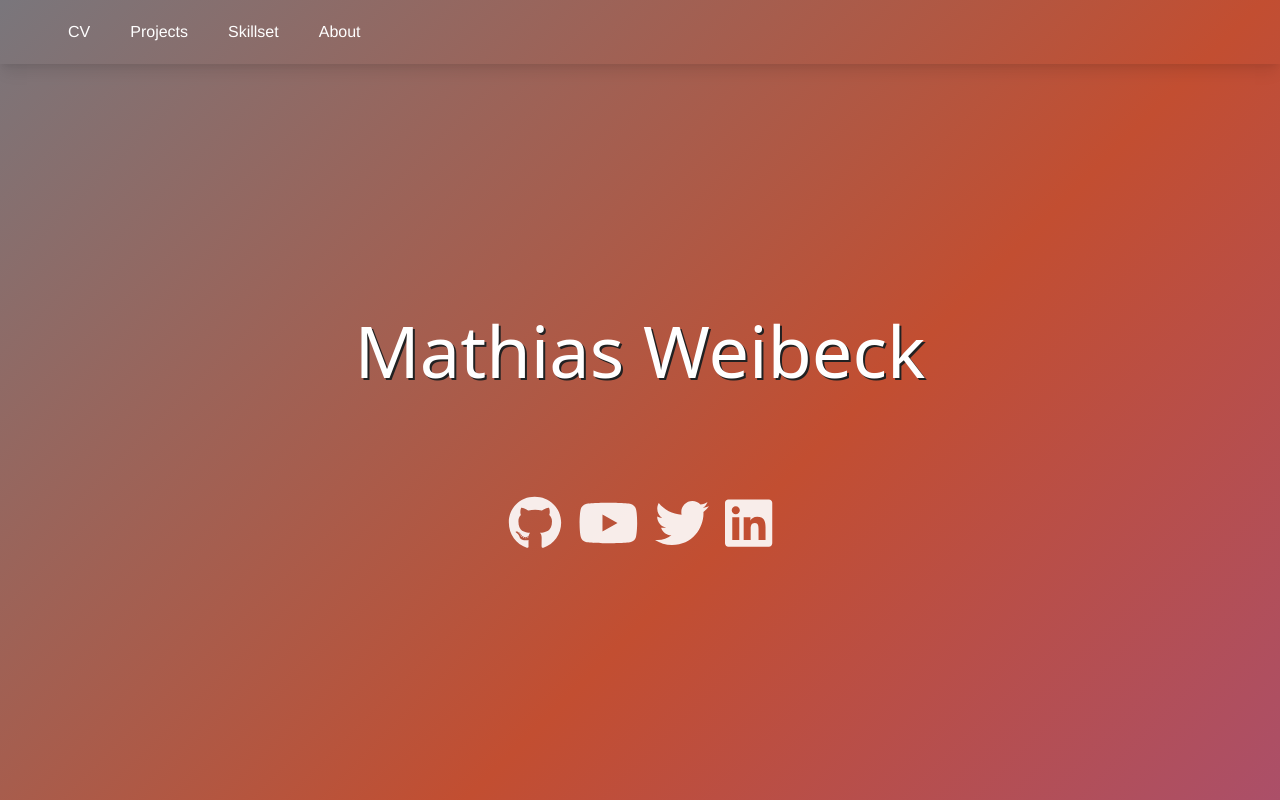
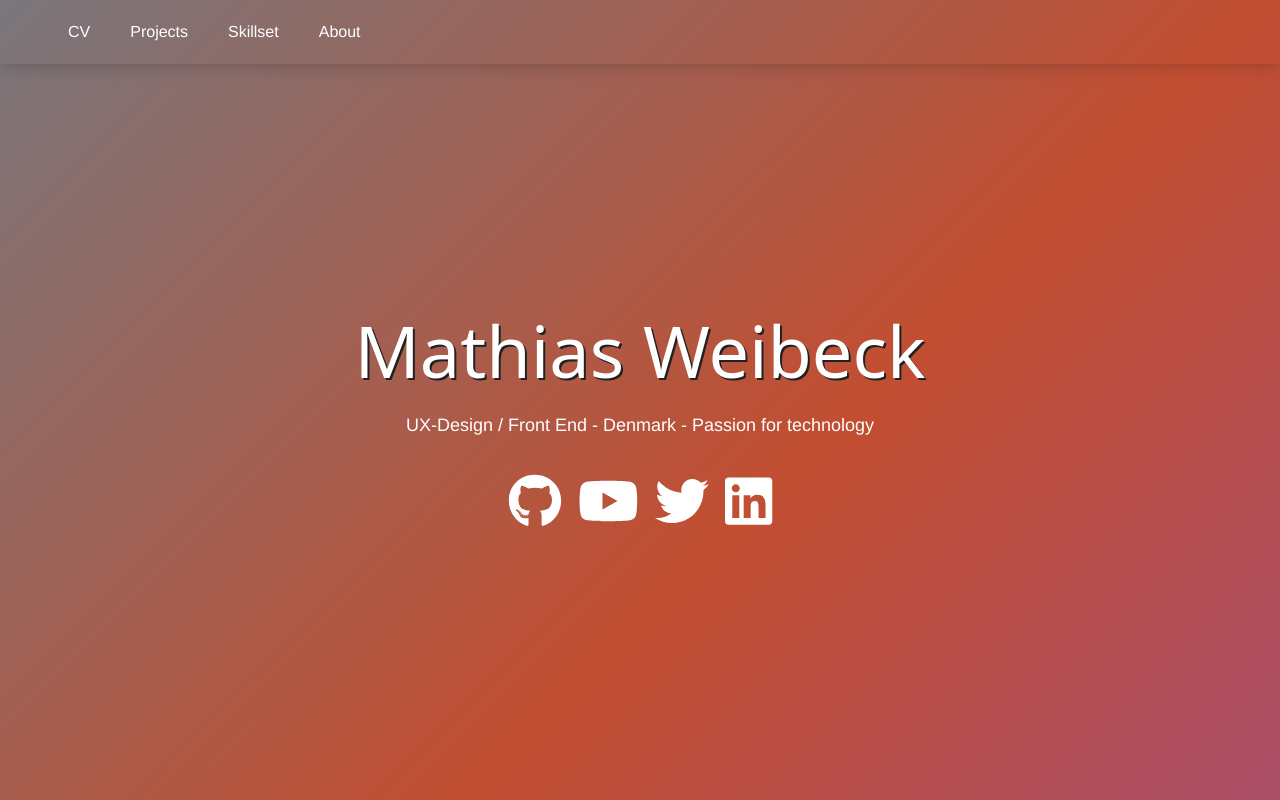
Before and after one commit to Weibeck/Portfolio, a Vue app: page /about in a window 1280 px wide. Built offline with nearby package versions, Linux system fonts and the light colour scheme.

Commit message:
Updated favicon, added summary text with animation, cleaned some code

```diff
--- a/src/App.vue
+++ b/src/App.vue
@@ -1,19 +1,13 @@
 <script setup>
 // This starter template is using Vue 3 <script setup> SFCs
 // Check out https://v3.vuejs.org/api/sfc-script-setup.html#sfc-script-setup
-import Persona from './components/Front.vue'
+import Persona from './components/Home.vue'
 </script>
 
 <template>
 <Persona
 name="Mathias Weibeck"
-sum="UX Designer"
-github="https://github.com/Weibeck"
-facebook=""
-twitter=""
-linkedin=""
-instagram=""
-youtube=""
+sum="UX-Design / Front End - Denmark - Passion for technology"
 ></Persona>
 </template>
 
@@ -22,61 +16,4 @@ youtube=""
   font-family: Avenir, Helvetica, Arial, sans-serif;
 
 }
-// CSS Background/Gradiant
-body {
-  background: linear-gradient(-45deg, #7452ee, #c24e31, #23a6d5, #23d5ab);
-  background-size: 400% 400%;
-  animation: gradient 20s ease infinite;
-  height: 100vh;
-}
-
-@keyframes gradient {
-  0% {
-    background-position: 0% 50%;
-  }
-  50% {
-    background-position: 100% 50%;
-  }
-  100% {
-    background-position: 0% 50%;
-  }
-}
-
-// Fade in name
-
-.main-wrap {
-  margin: 10px;
-}
-
-.main-wrap h1{
-  animation: fadeAnim ease 4s;
-  text-shadow: 2px 2px 0px #212122;
- }
-
-@keyframes fadeAnim {
-  0% {
-    opacity: 0;
-  }
-  100% {
-    opacity: 1;
-  }
-}
-
-// Transition header buttons
-.btn1-transition{
-  transition: 0.3s;
-}
-.btn1-transition:hover{
-  opacity: .7;
-  font-weight: 400;
-  -webkit-transform: scale(1.2);
-}
-
-// Transition social media buttons
-.social-btn {
-  transition: 0.5s;
-  transition-delay: 1s;
-  animation: fadeAnim ease 8s;
-  color:white;
-}
 </style>
--- /dev/null
+++ b/src/components/About.vue
@@ -0,0 +1,13 @@
+<template lang="">
+    <div>
+
+    </div>
+</template>
+<script>
+export default {
+
+}
+</script>
+<style lang="">
+
+</style>
--- a/src/components/Front.vue
+++ b/src/components/Home.vue
@@ -4,13 +4,7 @@ import { ref } from 'vue'
 
 defineProps({
   name: String,
-  sum: String,
-  github: String,
-  facebook: String,
-  twitter: String,
-  linkedin: String,
-  instagram: String,
-  youtube: String
+  sum: String
 })
 
 </script>
@@ -86,20 +80,102 @@ defineProps({
 
  <h1 class="text-white font-sans">{{ name }} </h1>
 
-  <ul class="list-none flex justify-center space-x-4 pt-24">
-     <li><a href="https://github.com/" class="social-btn hover:text-gray-900"><i><fa :icon="['fab', 'github']" size="xs" href="#"/></i></a></li>
+ <p class="line-1 text-white">{{sum}}</p>
+
+  <ul class="list-none flex justify-center space-x-4 pt-14">
+     <li><a href="https://github.com/" class="social-btn hover:text-gray-800"><i><fa :icon="['fab', 'github']" size="xs" href="#"/></i></a></li>
      <li><a href="https://www.youtube.com/"><i class="social-btn hover:text-gray-900" ><fa :icon="['fab', 'youtube']" size="xs" href="#"/></i></a></li>
      <li><a href="https://twitter.com"><i class="social-btn hover:text-gray-900" ><fa :icon="['fab', 'twitter']" size="xs" href="#"/></i></a></li>
      <li><a href="https://www.linkedin.com/"><i class="social-btn hover:text-gray-900" ><fa :icon="['fab', 'linkedin']" size="xs" href="#"/></i></a></li>
-    <!-- <i class="" ><fa :icon="['fab', 'facebook']" /></i>
-     <i class="" ><fa :icon="['fab', 'instagram']" /></i> -->
   </ul>
-
 </div>
 </div>
 
 </template>
 
-<style scoped>
+<style lang="scss">
+// CSS Background/Gradiant
+body {
+  background: linear-gradient(-45deg, #7452ee, #c24e31, #23a6d5, #23d5ab);
+  background-size: 400% 400%;
+  animation: gradient 20s ease infinite;
+  height: 100vh;
+}
+
+@keyframes gradient {
+  0% {
+    background-position: 0% 50%;
+  }
+  50% {
+    background-position: 100% 50%;
+  }
+  100% {
+    background-position: 0% 50%;
+  }
+}
+
+// Fade in name
+
+.main-wrap {
+  margin: 10px;
+}
+
+.main-wrap h1{
+  animation: fadeAnim ease-in 2s;
+  text-shadow: 2px 2px 0px #212122;
+  text-align: center;
+ }
+
+// Transition header buttons
+.btn1-transition{
+  transition: 0.3s;
+}
+.btn1-transition:hover{
+  opacity: .7;
+  font-weight: 400;
+  -webkit-transform: scale(1.2);
+}
+
+// Transition social media buttons
+.social-btn {
+  animation: fadeAnim ease-in 3s;
+  color:white;
+}
+
+@keyframes fadeAnim {
+  0% {
+    opacity: 0;
+  }
+  100% {
+    opacity: 1;
+  }
+}
+
+// Summary text fade in - move down
+.line-1 {
+font-size: 25%;
+text-align: center;
+position:relative;
+animation:fade-in-move-down 2s ease-out;
+//animation-iteration-count:3;
+top: 30px;
+/* Safari and Chrome */
+-webkit-animation:fade-in-move-down 2s;
+//-webkit-animation-iteration-count:3;
+opacity: 0;
+animation-fill-mode: forwards;
+animation-delay: 2s;
+}
+
+@keyframes fade-in-move-down
+{ 0% {top:-25px; opacity: 0;}
+  100% {top:30px; opacity: 1}
+}
+
+@-webkit-keyframes fade-in-move-down
+{
+0% {top:-25px; opacity: 0;}
+100% {top:30px; opacity: 1;}
+}
 
 </style>
```
Also changed, not shown: src/assets/logo.png.
